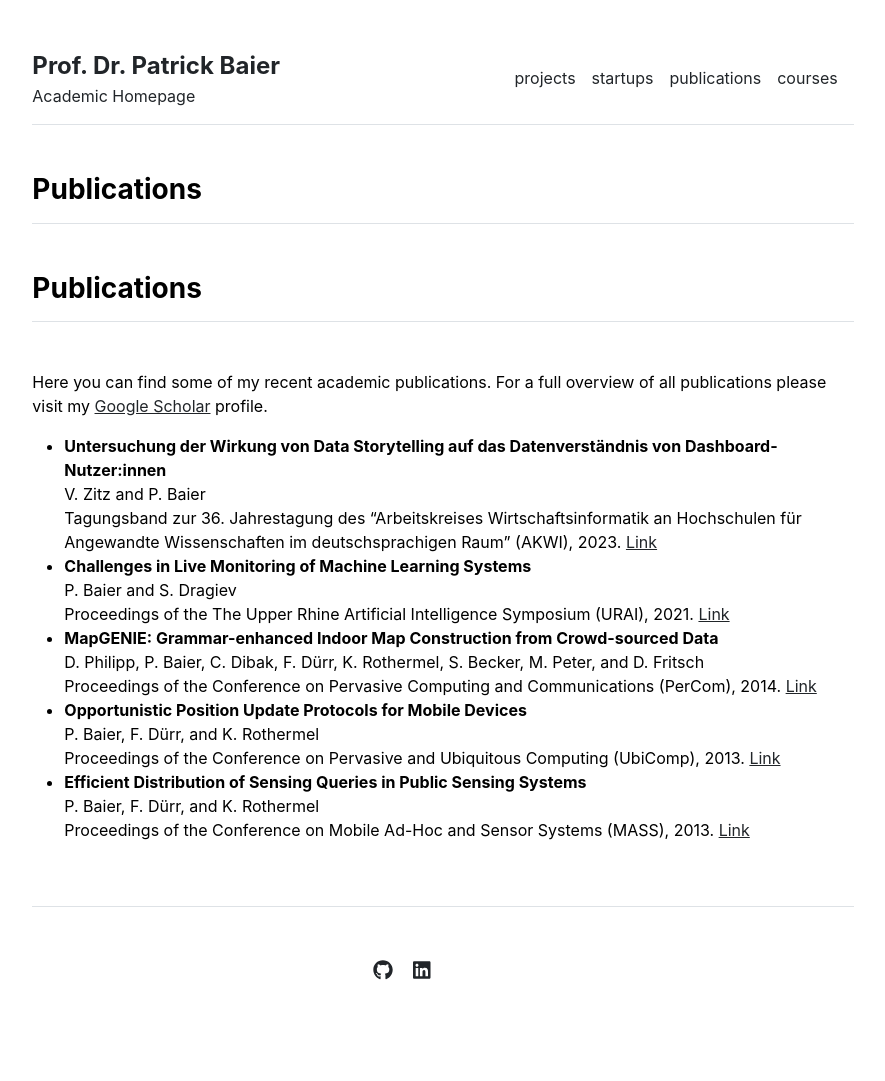
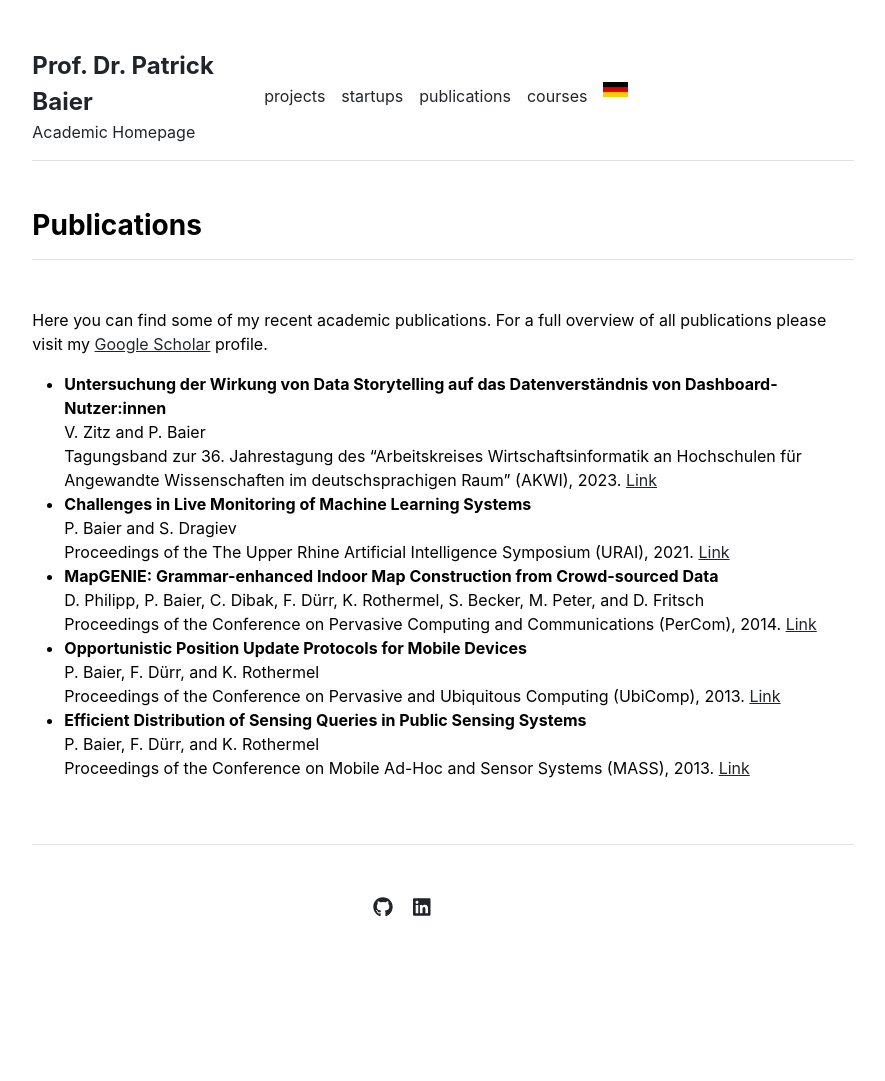
Before and after one commit to pabair/pabair.github.io, a Jekyll site: the page built from publications.md, in a window 1280 px wide. Shown: the whole page, without its empty margins (197-1082 px from the left). Built offline with Jekyll 4.4.1, drawn with Linux system fonts in a browser that asks for light colours; after the commit the page ends 1019 px from its top, so only the background shows below that.

Commit message:
added content

```diff
--- a/_includes/header.html
+++ b/_includes/header.html
@@ -11,5 +11,8 @@
     {% for item in site.data.settings.menu %}
       <a class="me-3 py-2 text-decoration-none" href="{{ site.github.url }}{{ item.url }}">{{ item.name }}</a>
     {% endfor %}
+    <a href="https://www.ki-garage.de/de/">
+    <img src="{{ site.github.url }}/assets/img/germany.png" alt="Home" width="10%">
+    </a>
   </nav>
 </header>
--- a/publications.md
+++ b/publications.md
@@ -2,8 +2,6 @@
 layout: page
 title: "Publications"
 ---
-<h3 class="fw-bold border-bottom pb-3 mb-5">Publications</h3>
-
 Here you can find some of my recent academic publications.
 For a full overview of all publications please visit my
 [Google Scholar](https://scholar.google.de/citations?user=__JOgFQAAAAJ&hl)
```
Also changed, not shown: assets/img/germany.png (added).
